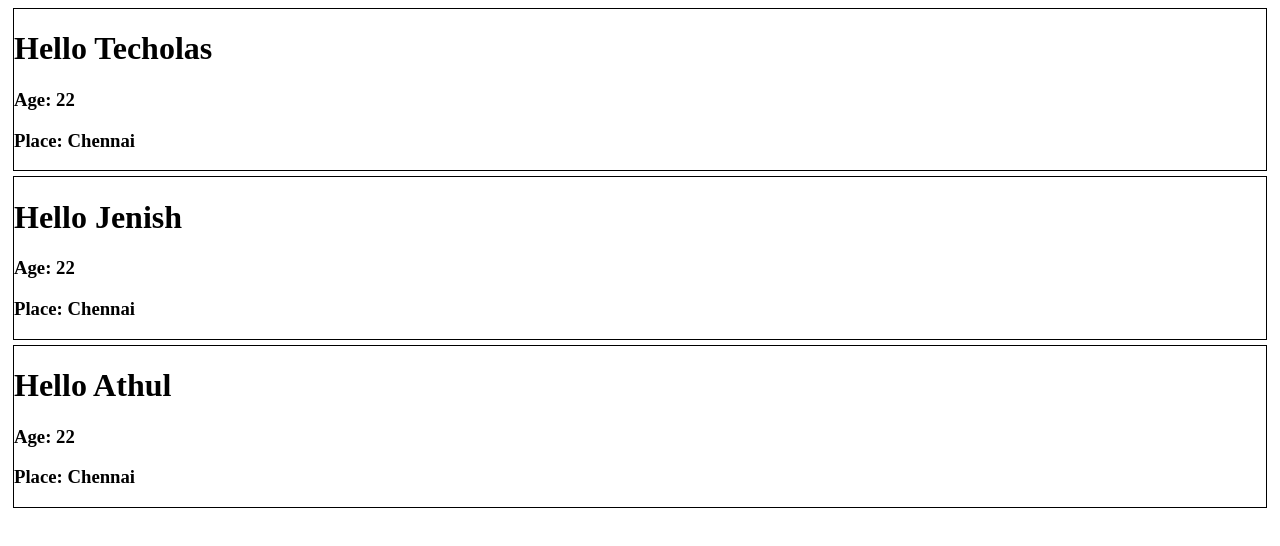
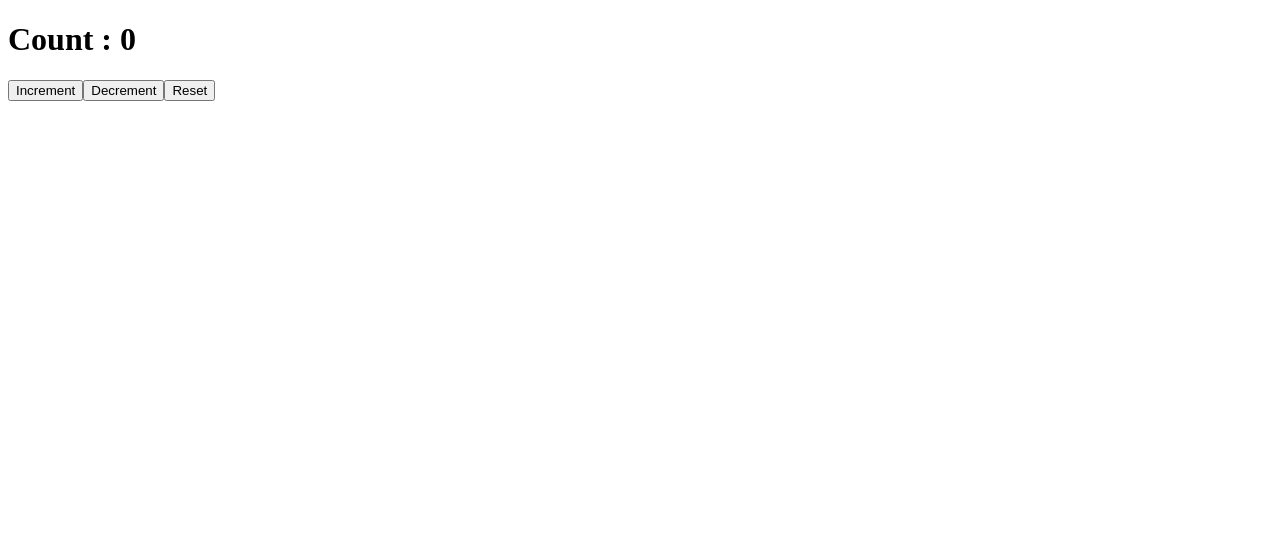
Before and after one commit to jenish-ml/reactTecho, a React (Vite) app: page / in a window 1280 px wide. Shown: the top 546 px of the page. Built offline with nearby package versions, Linux system fonts and the light colour scheme.

Commit message:
Added Hooks

```diff
--- a/src/App.jsx
+++ b/src/App.jsx
@@ -1,9 +1,13 @@
+import Counter from "./pages/Counter"
 import Home from "./pages/Home"
+import Status from "./pages/Status"
 
 function App() {
   return (
     <>
-      <Home />
+      {/* <Home /> */}
+      {/* <Status isLoggedIn={false}/> */}
+      <Counter />
     </>
   )
 }
--- a/src/components/Card.jsx
+++ b/src/components/Card.jsx
@@ -1,6 +1,7 @@
 import React from 'react'
 
 const Card = (props) => {
+
 
   return (
     <>
--- /dev/null
+++ b/src/pages/Counter.jsx
@@ -0,0 +1,18 @@
+import React from 'react'
+import { useState } from 'react'
+
+const Counter = () => {
+    const [ count, setCount ] = useState(0);
+  return (
+    <>
+      <h1>Count : {count}</h1>
+
+      <button onClick={() => setCount(count + 1)}>Increment</button>
+      <button onClick={() => setCount(count - 1)}>Decrement</button>
+      <button onClick={() => setCount(0)}>Reset </button>
+
+    </>
+  )
+}
+
+export default Counter
--- /dev/null
+++ b/src/pages/Status.jsx
@@ -0,0 +1,13 @@
+import React from 'react'
+
+const Status = (props) => {
+
+
+  return (
+    <div>
+        <p>{props.isLoggedIn ? "User is logged in" : "User is logged out"}</p>
+    </div>
+  )
+}
+
+export default Status
```
